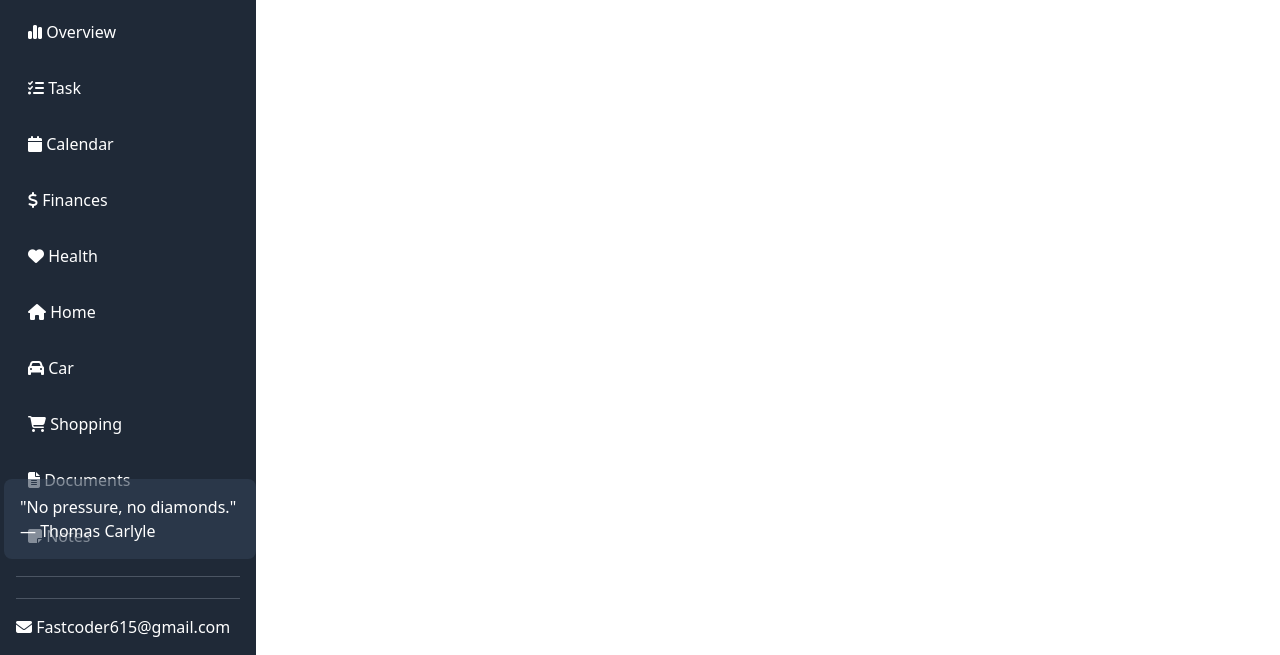
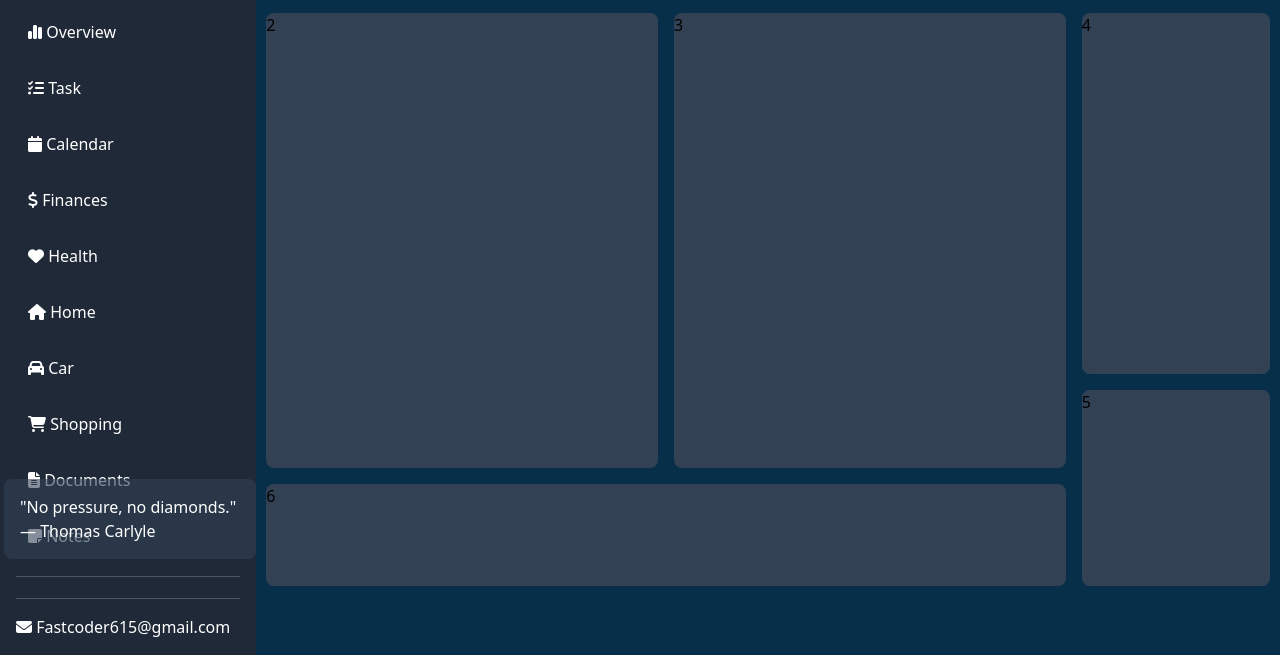
Before and after one commit to ctwest117/MaintanianceDashboard, a website: page index.html in a window 1280 px wide. Shown: the part 145-800 px from the top of the page. Drawn offline with nearby package versions, Linux system fonts and the light colour scheme.

Commit message:
added grid in main

```diff
--- a/index.html
+++ b/index.html
@@ -92,5 +92,19 @@
     </div>
       </nav>
     </header>
+    <main class="flex relative right-0 flex-col bg-sky-950 h-screen w-[calc(100%-16rem)] justify-center items-center">
+      <div class="container flex flex-col h-[96%] w-[98%] ">
+        <div class="flex w-[100%] ">Good morn</div>
+        <div class="grid grid-col-10 grid-row-12 gap-4 w-[100%] h-[90%]">
+            <div class="col-span-10 rounded-lg bg-slate-700">1</div>
+            <div class="col-span-4 row-span-5 row-start-2 rounded-lg bg-slate-700">2</div>
+            <div class="col-span-4 row-span-5 col-start-5 row-start-2 rounded-lg bg-slate-700">3</div>
+            <div class="col-span-2 row-span-4 col-start-9 row-start-2 rounded-lg bg-slate-700">4</div>
+            <div class="col-span-2 row-span-2 col-start-9 row-start-6 rounded-lg bg-slate-700">5</div>
+            <div class="col-span-8 row-start-7 rounded-lg bg-slate-700">6</div>
+        </div>
+      </div>
+    </main>
+  </body>
   </body>
 </html>
```
